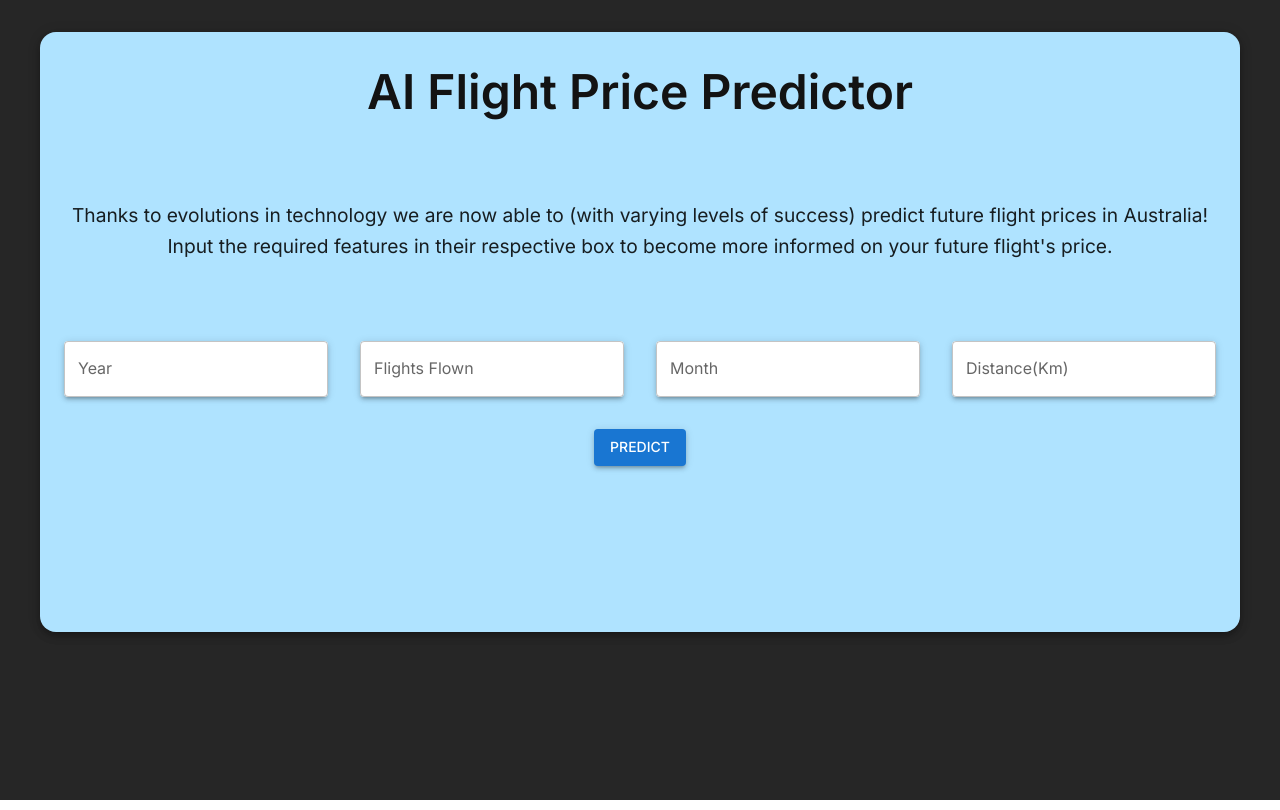
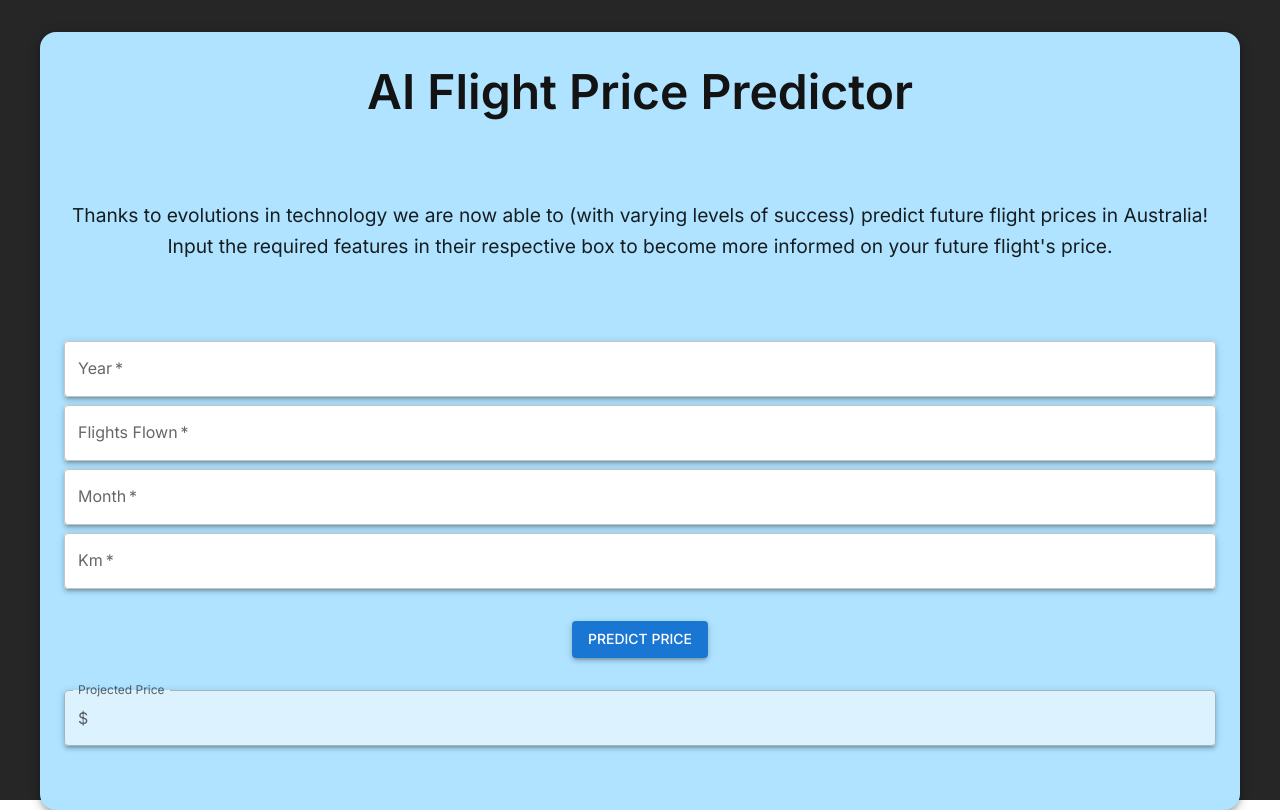
Before and after one commit to IanScheepers/23TriforceHeros, a React (Create React App) app: page / in a window 1280 px wide. Built offline with nearby package versions, Linux system fonts and the light colour scheme.

Commit message:
stuff that is good

```diff
--- a/package.json
+++ b/package.json
@@ -6,12 +6,14 @@
     "@emotion/react": "^11.13.3",
     "@emotion/styled": "^11.13.0",
     "@mui/icons-material": "^6.1.5",
-    "@mui/material": "^6.1.5",
+    "@mui/material": "^6.1.6",
     "@testing-library/jest-dom": "^5.17.0",
     "@testing-library/react": "^13.4.0",
     "@testing-library/user-event": "^13.5.0",
     "axios": "^1.7.7",
+    "chart.js": "^4.4.6",
     "react": "^18.3.1",
+    "react-chartjs-2": "^5.2.0",
     "react-dom": "^18.3.1",
     "react-router-dom": "^6.27.0",
     "react-scripts": "5.0.1",
--- a/src/App.js
+++ b/src/App.js
@@ -17,8 +17,12 @@ import {
 } from '@mui/icons-material';
 import img1 from './images/iloveAI.png'
 import axios from 'axios';
-
-
+import { Line } from 'react-chartjs-2';
+import { Chart as ChartJS, CategoryScale, LinearScale, PointElement, LineElement, Title, Tooltip, Legend } from 'chart.js';
+import InputAdornment from '@mui/material/InputAdornment';
+import OutlinedInput from '@mui/material/OutlinedInput';
+import InputLabel from '@mui/material/InputLabel';
+import FormControl from '@mui/material/FormControl';
 function About() {
     return (
         <Container>
@@ -49,10 +53,19 @@ function App() {
         setPredictedPrice(null);
         setLoading(true);
 
+        try {
+            // Axios call to the backend to predict house price
+            const response = await axios.get(`http://localhost:8000/predict/${year}/${flightFlown}/${month}/${km}`);
+            setPredictedPrice(response.data.price);
+            console.log(predictedPrice)
 
-
-
-    }
+        } catch (err) {
+            setError('Error predicting price. Please try again.');
+            console.error(err);
+        } finally {
+            setLoading(false);
+        }
+    };
 
 
 
@@ -61,24 +74,96 @@ function App() {
 
     return (
         <div className= 'wapper'>
-            <Container sx={{ bgcolor: '#afe3ff', height: "75vh", borderRadius: '16px', borderColor: '#131313', p: 4, my: 4, boxShadow: 5 }} >
+            <Container sx={{ bgcolor: '#afe3ff', borderRadius: '16px', borderColor: '#131313', p: 4, my: 4, boxShadow: 5 }} >
                 <Typography variant="h1" sx={{ color: '#131313', textAlign: 'center' }} >AI Flight Price Predictor</Typography>
 
                 <Typography variant="h6" sx={{ textAlign: 'center', my: 10 }}>Thanks to evolutions in technology we are now able to (with varying levels of success) predict future flight prices in Australia! Input the required features in their respective box to become more informed on your future flight's price.</Typography>
 
                 <Box sx={{ mt: 4, textAlign: 'center' }}>
-                    <Box sx={{ display: 'flex', flexDirection: 'row', justifyContent: "space-between", gap: 4 }}>
-                        {features.map((feature) => (
-                            <TextField fullWidth sx={{ bgcolor: '#ffffff', borderRadius: '4px', boxShadow: 3}} label={feature} variant="outlined" />
-                        ))}
-                    </Box>
-                    <Button variant="contained" sx={{ mt: 4, textAlign: 'center', boxShadow: 3 }}>Predict</Button>
+
+                    <form onSubmit={handleSubmit}>
+                        <Box sx={{ mt: 4, textAlign: 'center' }}>
+                            <Box item sx={{ display: 'flex', my: 1, flexDirection: 'row', justifyContent: "space-between", gap: 4 }}>
+                                <TextField
+                                    sx={{ bgcolor: '#ffffff', borderRadius: '4px', boxShadow: 3 }}
+                                    fullWidth
+                                    type="number"
+                                    label="Year"
+                                    variant="outlined"
+                                    value={year}
+                                    onChange={(e) => setYear(e.target.value)}
+                                    required
+                                />
+                            </Box>
+                            <Box item sx={{ display: 'flex', my: 1,flexDirection: 'row', justifyContent: "space-between", gap: 4 }}>
+                                <TextField
+                                    sx={{ bgcolor: '#ffffff', borderRadius: '4px', boxShadow: 3 }}
+                                    fullWidth
+                                    type="number"
+                                    label="Flights Flown"
+                                    variant="outlined"
+                                    value={flightFlown}
+                                    onChange={(e) => setFlightFlown(e.target.value)}
+                                    required
+                                />
+                            </Box>
+                            <Box item sx={{ display: 'flex', my: 1, flexDirection: 'row', justifyContent: "space-between", gap: 4 }}>
+                                <TextField
+                                    sx={{ bgcolor: '#ffffff', borderRadius: '4px', boxShadow: 3 }}
+                                    fullWidth
+                                    type="number"
+                                    label="Month"
+                                    variant="outlined"
+                                    value={month}
+                                    onChange={(e) => setMonth(e.target.value)}
+                                    required
+                                />
+                            </Box>
+                            <Box item sx={{ display: 'flex', my: 1, flexDirection: 'row', justifyContent: "space-between", gap: 4 }}>
+                                <TextField
+                                    sx={{ bgcolor: '#ffffff', borderRadius: '4px', boxShadow: 3 }}
+                                    fullWidth
+                                    type="number"
+                                    label="Km"
+                                    variant="outlined"
+                                    value={km}
+                                    onChange={(e) => setKm(e.target.value)}
+                                    required
+                                />
+                            </Box>
+
+                            <Button
+                                sx={{ mt: 3, textAlign: 'center', boxShadow: 3 }}
+                                type="submit"
+                                variant="contained"
+
+                                disabled={loading}
+                            >
+                                {loading ? <CircularProgress size={24} /> : 'Predict Price'}
+                            </Button>
+
+                        </Box>
+                    </form>
+
+                    <FormControl sx={{ display: 'flex', my: 4, flexDirection: 'row', justifyContent: "space-between", gap: 4 }}>
+                        <InputLabel htmlFor="outlined-adornment-amount">Projected Price</InputLabel>
+                        <OutlinedInput
+                            fullWidth
+                            sx={{
+                                bgcolor: '#dcf3ff', borderRadius: '4px', boxShadow: 3 }}
+                            id="outlined-adornment-amount"
+                            startAdornment={<InputAdornment position="start">$</InputAdornment>}
+
+                            label="Projected Price"
+                            value={predictedPrice}
+                            onChange={(e) => setPredictedPrice(e.target.value)}
+                            disabled
+
+                        />
+                    </FormControl>
                 </Box>
             </Container>
         </div>
-
-
-
   );
 }
 
--- a/src/index.js
+++ b/src/index.js
@@ -15,6 +15,10 @@ const theme = createTheme({
         secondary: {
             main:"#2e774c9"
         },
+        text: {
+
+            disabled: "#151515"
+        }
     },
     body: {
         backgroundcolor: "#1976d2",
```
Also changed, not shown: 1 other file (tests, documents, lock files or other folders).
